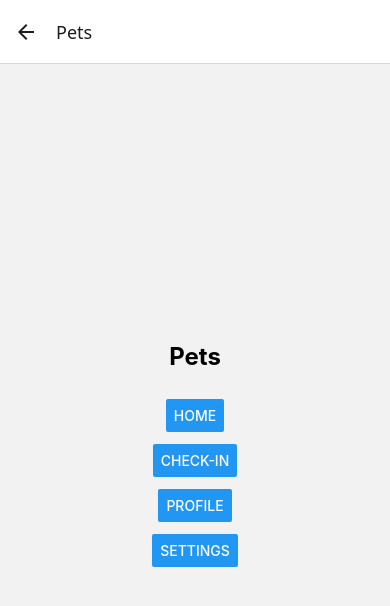
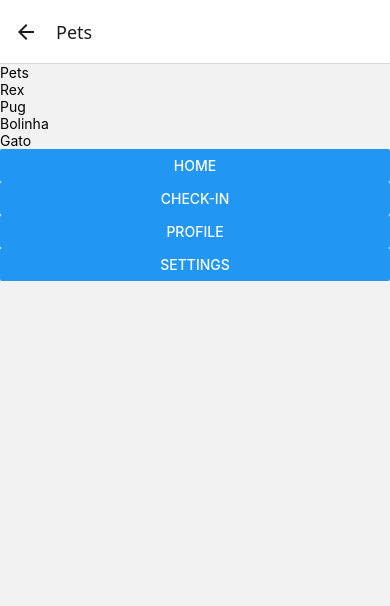
Before and after one commit to GuuiSOares/clyvo-companion, a React Native app: screen /Pets in a window 390 px wide. Shown: the top 606 px of the page. Built offline with nearby package versions, Linux system fonts and the light colour scheme; what react-native-worklets would draw is missing.

Commit message:
feat: implementado logica da PetsScreen com dados mockados

```diff
--- a/src/screens/PetsScreen.tsx
+++ b/src/screens/PetsScreen.tsx
@@ -1,13 +1,28 @@
-import { View, Text, Button, StyleSheet } from 'react-native';
+import { View, Text, FlatList, Button } from 'react-native';
 import type { NativeStackScreenProps } from '@react-navigation/native-stack';
 import type { RootStackParamList } from '../navigation/types';
 
 type Props = NativeStackScreenProps<RootStackParamList, 'Pets'>;
 
 export default function PetsScreen({ navigation }: Props) {
+  const pets = [
+    { id: '1', nome: 'Rex', raca: 'Pug' },
+    { id: '2', nome: 'Bolinha', raca: 'Gato' },
+  ];
+
   return (
-    <View style={styles.container}>
-      <Text style={styles.title}>Pets</Text>
+    <View>
+      <Text>Pets</Text>
+      <FlatList
+        data={pets}
+        keyExtractor={(item) => item.id}
+        renderItem={({ item }) => (
+          <View>
+            <Text>{item.nome}</Text>
+            <Text>{item.raca}</Text>
+          </View>
+        )}
+      />
       <Button title="Home" onPress={() => navigation.navigate('Home')} />
       <Button title="Check-in" onPress={() => navigation.navigate('Checkin')} />
       <Button title="Profile" onPress={() => navigation.navigate('Profile')} />
@@ -15,17 +30,3 @@ export default function PetsScreen({ navigation }: Props) {
     </View>
   );
 }
-
-const styles = StyleSheet.create({
-  container: {
-    flex: 1,
-    justifyContent: 'center',
-    alignItems: 'center',
-    gap: 12,
-  },
-  title: {
-    fontSize: 24,
-    fontWeight: 'bold',
-    marginBottom: 16,
-  },
-});
```
